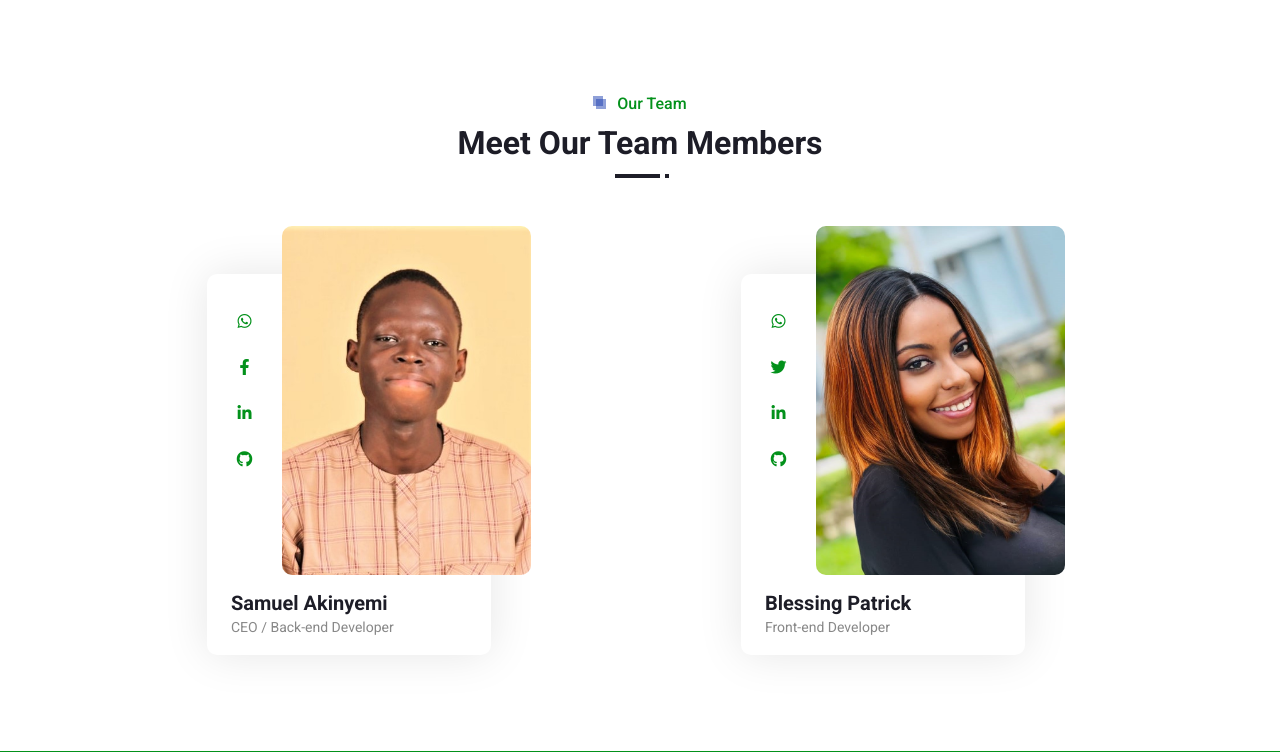
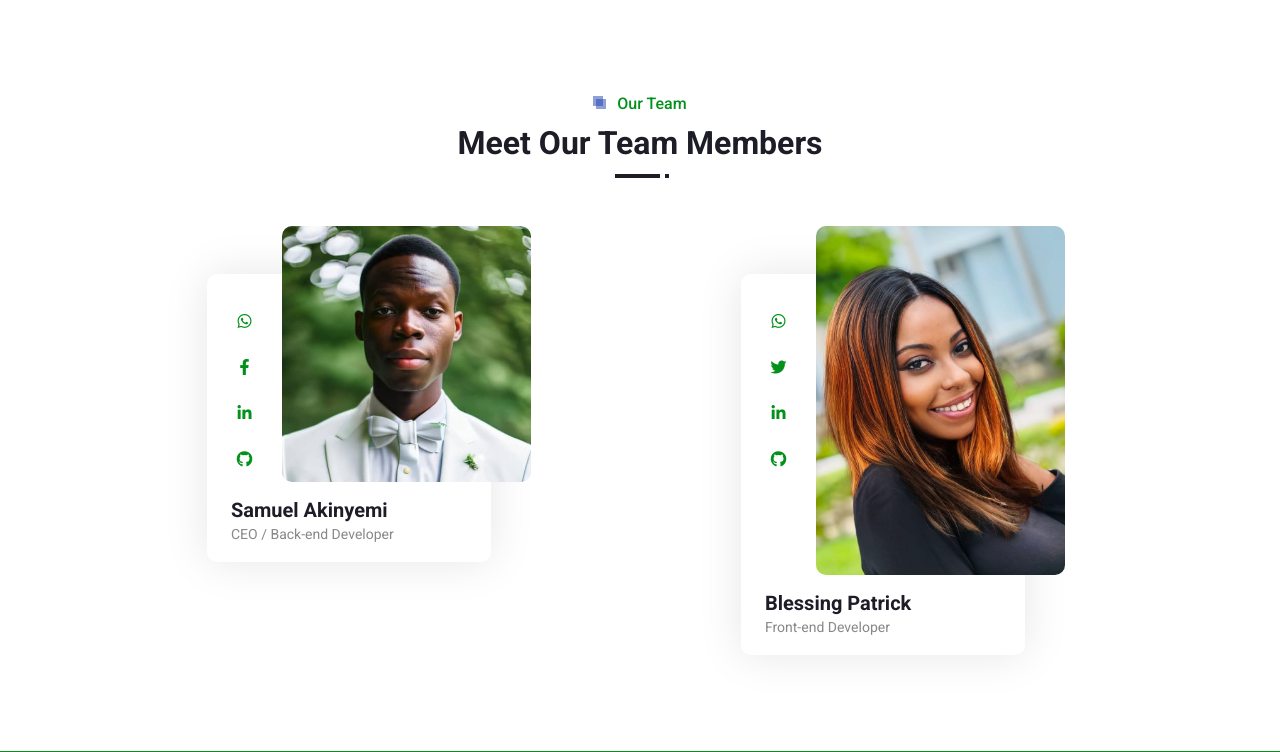
Before and after one commit to sannex-01/sannex-01, a PHP site: page / in a window 1280 px wide. Shown: the part 4152-4904 px from the top of the page. Run offline with PHP 8.4, Linux system fonts and the light colour scheme; some libraries are stand-ins or nearby versions.

Commit message:
changed my picture

```diff
--- a/index.php
+++ b/index.php
@@ -427,7 +427,7 @@ $randomKeys = array_slice($keys, 0, 6);
                                         href="https://github.com/samakins672" target="_blank"><i
                                             class="fab fa-github"></i></a>
                                 </div>
-                                <img class="img-fluid rounded w-75" src="assets/img/team-1.jpg" alt="">
+                                <img class="img-fluid rounded w-75" src="assets/img/team-1-1.jpg" alt="">
                             </div>
                             <div class="px-4 py-3">
                                 <h5 class="fw-bold m-0">Samuel Akinyemi</h5>
```
Also changed, not shown: assets/img/team-1-1.jpg (added).
